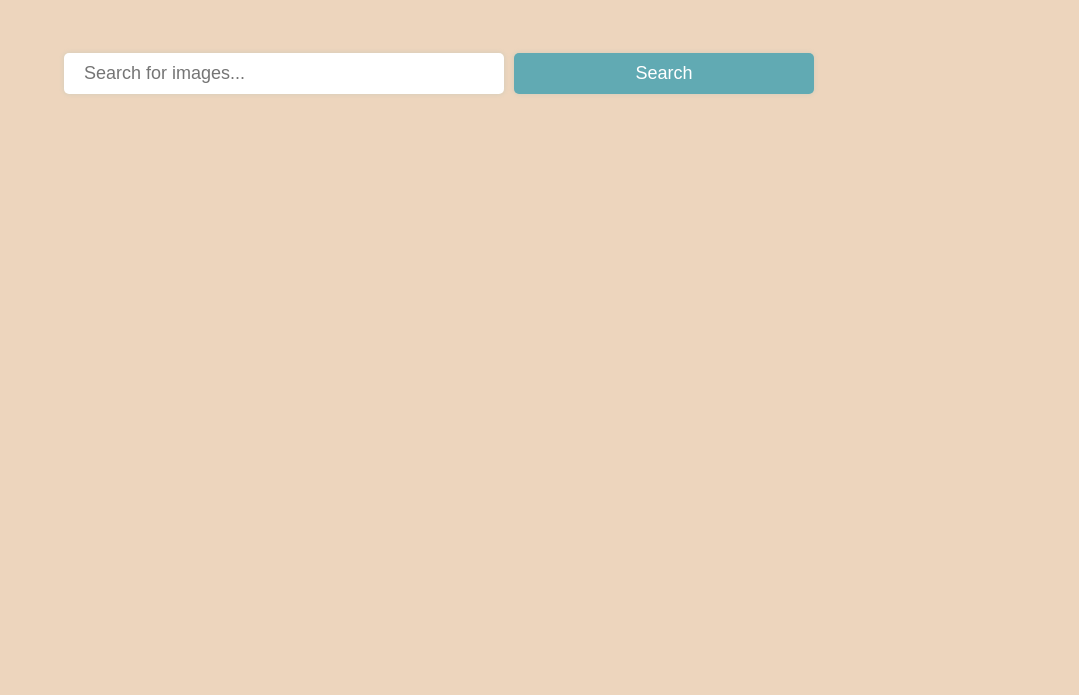
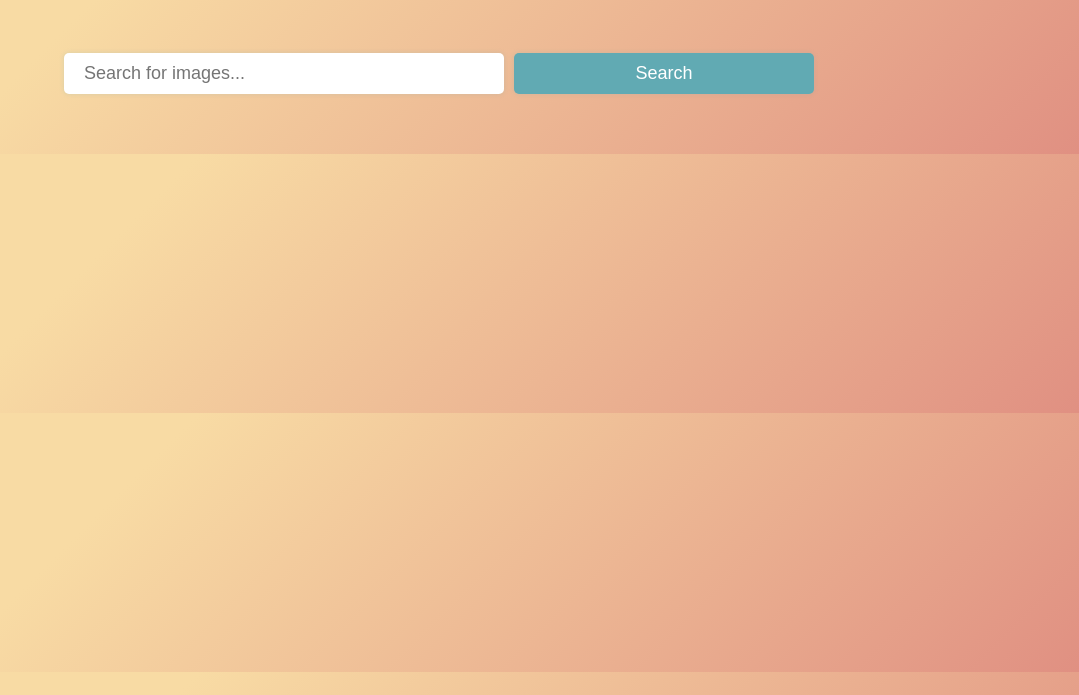
Before and after one commit to abuhumayed/ImageFinder, a website built with Vite: page index.html in a window 1280 px wide. Shown: the part 105-800 px from the top of the page, without its empty margins (201-1280 px from the left). Built offline with nearby package versions, Linux system fonts and the light colour scheme.

Commit message:
backround colour

```diff
--- a/style.css
+++ b/style.css
@@ -1,7 +1,9 @@
 @import url('https://fonts.googleapis.com/css2?family=Comic+Neue:wght@300;400;700&display=swap');
 
 body {
-  background-color: #edd5bd;
+  background-color: #e09082;
+  background-image: linear-gradient(315deg, #e09082 0%, #f8dba4 74%);
+  /* background-color: #edd5bd; */
   font-family: 'Comic Neue', cursive;
   line-height: 1.6;
   margin: 0;
```
